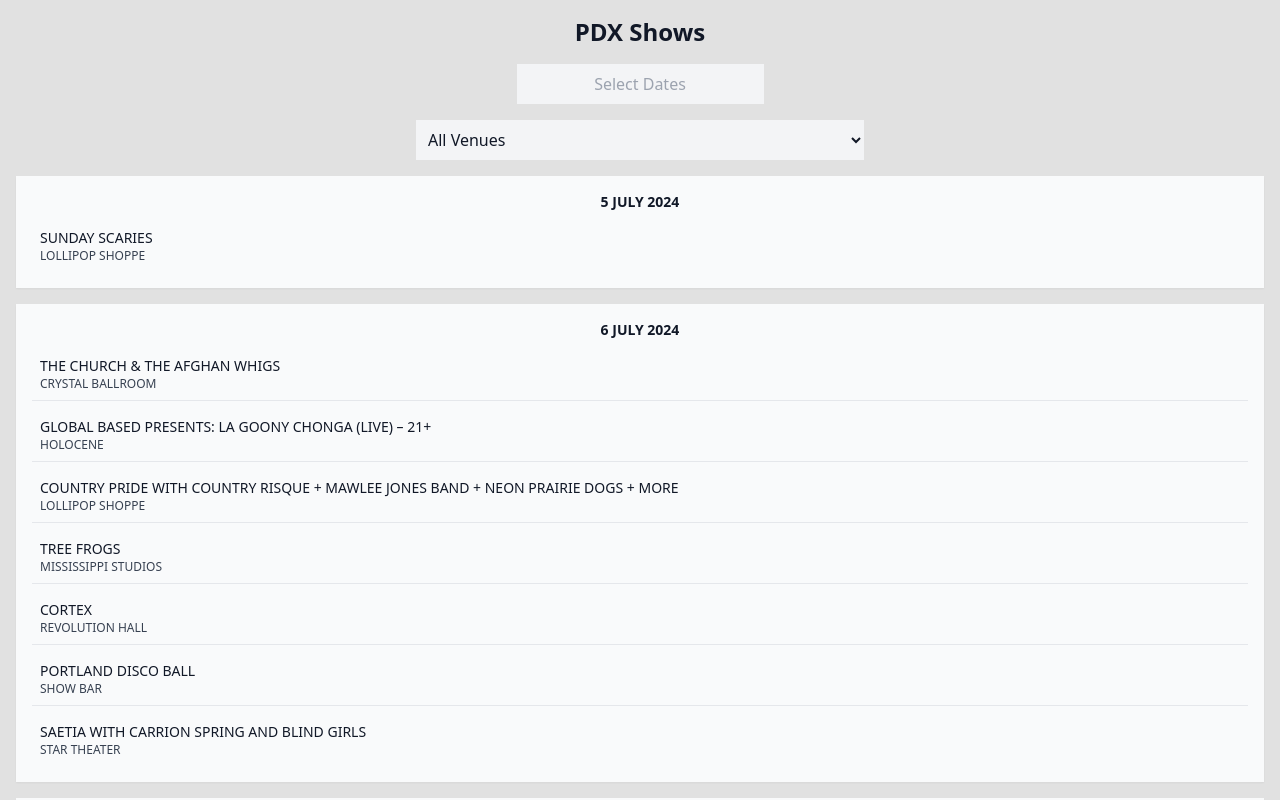
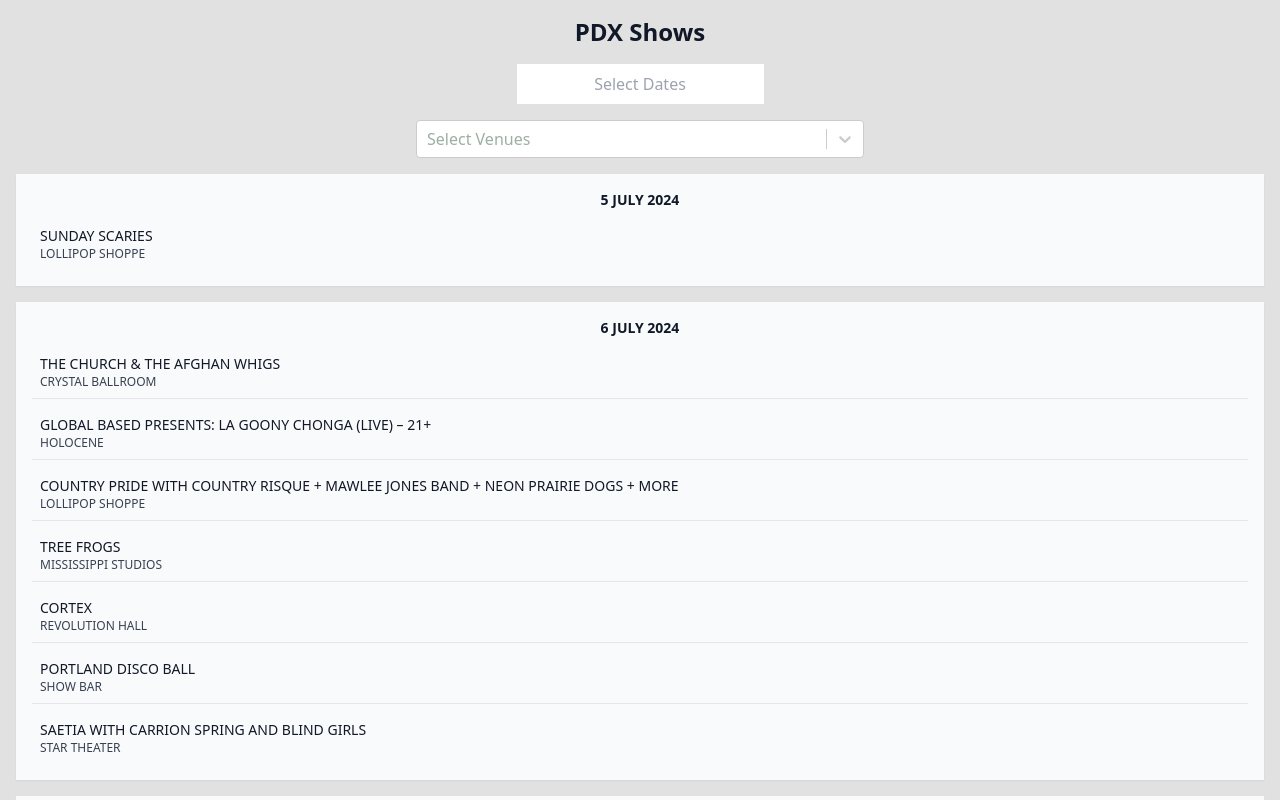
Before and after one commit to ecostache/pdx-shows, a Next.js app: page / in a window 1280 px wide. Shown: the top 800 px of the page. Built offline with nearby package versions, Linux system fonts and the light colour scheme.

Commit message:
Multi select for venues

```diff
--- a/package.json
+++ b/package.json
@@ -13,7 +13,8 @@
     "next": "14.2.4",
     "react": "^18.3.1",
     "react-datepicker": "^7.2.0",
-    "react-dom": "^18"
+    "react-dom": "^18",
+    "react-select": "^5.8.0"
   },
   "devDependencies": {
     "postcss": "^8",
--- a/pages/index.js
+++ b/pages/index.js
@@ -1,14 +1,16 @@
 import React, { useEffect, useState } from 'react';
 import axios from 'axios';
 import DatePicker from 'react-datepicker';
+import Select from 'react-select';
 import 'react-datepicker/dist/react-datepicker.css';
 
 const Home = () => {
   const [events, setEvents] = useState([]);
   const [venues, setVenues] = useState([]);
-  const [selectedVenue, setSelectedVenue] = useState('All Venues');
+  const [selectedVenues, setSelectedVenues] = useState([]);
   const [startDate, setStartDate] = useState(null);
   const [endDate, setEndDate] = useState(null);
+  const [isDarkMode, setIsDarkMode] = useState(false);
 
   useEffect(() => {
     axios.get('/events.json')
@@ -19,19 +21,36 @@
         setEvents(futureEvents);
         const uniqueVenues = [...new Set(futureEvents.map(event => event.venue))];
         uniqueVenues.sort(); // Sort venues alphabetically
-        setVenues(['All Venues', ...uniqueVenues]);
+        setVenues(uniqueVenues.map(venue => ({ value: venue, label: venue })));
       })
       .catch(error => {
         console.error("Error fetching data: ", error);
       });
+
+    // Function to update the dark mode state
+    const updateDarkMode = () => {
+      setIsDarkMode(window.matchMedia && window.matchMedia('(prefers-color-scheme: dark)').matches);
+    };
+
+    // Initial check
+    updateDarkMode();
+
+    // Listen for changes to the color scheme
+    const darkModeMediaQuery = window.matchMedia('(prefers-color-scheme: dark)');
+    darkModeMediaQuery.addEventListener('change', updateDarkMode);
+
+    // Cleanup event listener on component unmount
+    return () => {
+      darkModeMediaQuery.removeEventListener('change', updateDarkMode);
+    };
   }, []);
 
-  const handleVenueChange = (e) => {
-    setSelectedVenue(e.target.value);
+  const handleVenueChange = (selectedOptions) => {
+    setSelectedVenues(selectedOptions || []);
   };
 
   const filteredEvents = events.filter(event => {
-    const isVenueMatch = selectedVenue === 'All Venues' || event.venue === selectedVenue;
+    const isVenueMatch = selectedVenues.length === 0 || selectedVenues.some(venue => venue.value === event.venue);
     const eventDate = new Date(event.date);
     const isDateMatch = (!startDate || eventDate >= startDate) && (!endDate || eventDate <= endDate);
     return isVenueMatch && isDateMatch;
@@ -46,8 +65,62 @@
     return acc;
   }, {});
 
+  const customStyles = {
+    control: (provided, state) => ({
+      ...provided,
+      backgroundColor: isDarkMode ? '#2d3748' : '#fff',
+      borderColor: isDarkMode ? '#4a5568' : '#ccc',
+      color: isDarkMode ? '#e2e8f0' : '#000',
+    }),
+    menu: (provided) => ({
+      ...provided,
+      backgroundColor: isDarkMode ? '#2d3748' : '#fff',
+      color: isDarkMode ? '#e2e8f0' : '#000',
+    }),
+    option: (provided, state) => ({
+      ...provided,
+      backgroundColor: state.isFocused
+        ? isDarkMode
+          ? '#4a5568'
+          : '#e2e8f0'
+        : isDarkMode
+        ? '#2d3748'
+        : '#fff',
+      color: state.isFocused ? (isDarkMode ? '#e2e8f0' : '#000') : isDarkMode ? '#e2e8f0' : '#000',
+    }),
+    multiValue: (provided) => ({
+      ...provided,
+      backgroundColor: isDarkMode ? '#4a5568' : '#e2e8f0',
+      color: isDarkMode ? '#e2e8f0' : '#000',
+    }),
+    multiValueLabel: (provided) => ({
+      ...provided,
+      color: isDarkMode ? '#e2e8f0' : '#000',
+    }),
+    multiValueRemove: (provided) => ({
+      ...provided,
+      color: isDarkMode ? '#e2e8f0' : '#000',
+      ':hover': {
+        backgroundColor: isDarkMode ? '#e53e3e' : '#e2e8f0',
+        color: isDarkMode ? '#fff' : '#000',
+      },
+    }),
+    input: (provided) => ({
+      ...provided,
+      color: isDarkMode ? '#e2e8f0' : '#000',
+    }),
+    placeholder: (provided) => ({
+      ...provided,
+      color: isDarkMode ? '#a0aec0' : '#9cafa3', // Adjusted for light mode
+    }),
+    singleValue: (provided) => ({
+      ...provided,
+      color: isDarkMode ? '#e2e8f0' : '#000',
+    }),
+  };
+
   return (
-    <div className="container mx-auto p-4 dark:bg-gray-900 min-h-screen">
+    <div className="container mx-auto p-4 min-h-screen">
       <h1 className="text-2xl font-bold text-center mb-4 text-gray-900 dark:text-gray-100">PDX Shows</h1>
       <div className="flex flex-col items-center mb-4 space-y-4">
         <DatePicker
@@ -60,22 +133,23 @@
           startDate={startDate}
           endDate={endDate}
           selectsRange
-          className="p-2 text-center w-full max-w-xs md:max-w-sm lg:max-w-md bg-gray-100 text-gray-900 dark:bg-gray-700 dark:text-gray-100"
+          className="p-2 text-center w-full max-w-xs md:max-w-sm lg:max-w-md bg-white text-gray-400 dark:bg-gray-700 dark:text-gray-400"
           placeholderText="Select Dates"
         />
-        <select
-          id="venue"
-          value={selectedVenue}
+        <Select
+          isMulti
+          value={selectedVenues}
           onChange={handleVenueChange}
-          className="p-2 w-full max-w-xs md:max-w-sm lg:max-w-md bg-gray-100 text-gray-900 dark:bg-gray-700 dark:text-gray-100">
-          {venues.map((venue, index) => (
-            <option key={index} value={venue}>{venue}</option>
-          ))}
-        </select>
+          options={venues}
+          styles={customStyles}
+          className="w-full max-w-xs md:max-w-sm lg:max-w-md"
+          classNamePrefix="react-select"
+          placeholder="Select Venues"
+        />
       </div>
       <ul className="space-y-4">
         {Object.keys(groupedEvents).map(date => (
-          <li key={date} className="p-4 bg-gray-50 dark:bg-gray-800 shadow-sm">
+          <li key={date} className="p-4 bg-gray-50 dark:bg-gray-900 shadow-sm">
             <h2 className="text-sm font-semibold text-center text-gray-900 dark:text-gray-100 mb-2">{date}</h2>
             <ul className="space-y-2">
               {groupedEvents[date].map((event, index, array) => (
```
Also changed, not shown: 2 other files (tests, documents, lock files or other folders).
